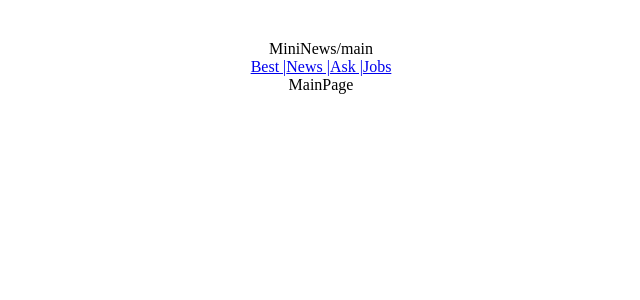
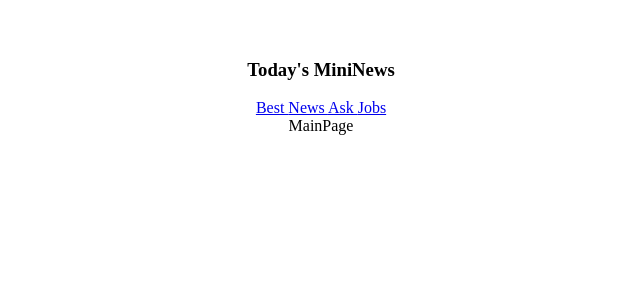
Before and after one commit to wonder-H/mini-router-newscatcher, a React (Vite) app: page / in a window 1280 px wide. Shown: the top 300 px of the page, without its empty margins (319-959 px from the left). Built offline with nearby package versions, Linux system fonts and the light colour scheme.

Commit message:
feat&refactor: location.pathname->hash변경,리팩토링

```diff
--- a/src/components/Header.tsx
+++ b/src/components/Header.tsx
@@ -5,28 +5,28 @@ import { routePathState } from '../state';
 function Header() {
   const [routePath, setRoutePath] = useRecoilState(routePathState);
 
+  const pathLists = [
+    { path: '/best', text: 'Best ' },
+    { path: '/news', text: 'News ' },
+    { path: '/ask', text: 'Ask ' },
+    { path: '/jobs', text: 'Jobs' },
+  ];
+
   const routePathHandler = (e, path: string) => {
     e.preventDefault();
+    location.hash = path;
     setRoutePath(path);
   };
 
   return (
     <header>
-      <span>MiniNews</span>
-      {routePath}
+      <h3>Today's MiniNews</h3>
       <nav>
-        <a href="/best" onClick={(e) => routePathHandler(e, '/best')}>
-          Best |
-        </a>
-        <a href="/news" onClick={(e) => routePathHandler(e, '/news')}>
-          News |
-        </a>
-        <a href="/ask" onClick={(e) => routePathHandler(e, '/ask')}>
-          Ask |
-        </a>
-        <a href="/jobs" onClick={(e) => routePathHandler(e, '/jobs')}>
-          Jobs
-        </a>
+        {pathLists.map((list) => (
+          <a href={list.path} onClick={(e) => routePathHandler(e, `${list.path}`)} key={list.text}>
+            {list.text}
+          </a>
+        ))}
       </nav>
     </header>
   );
```
